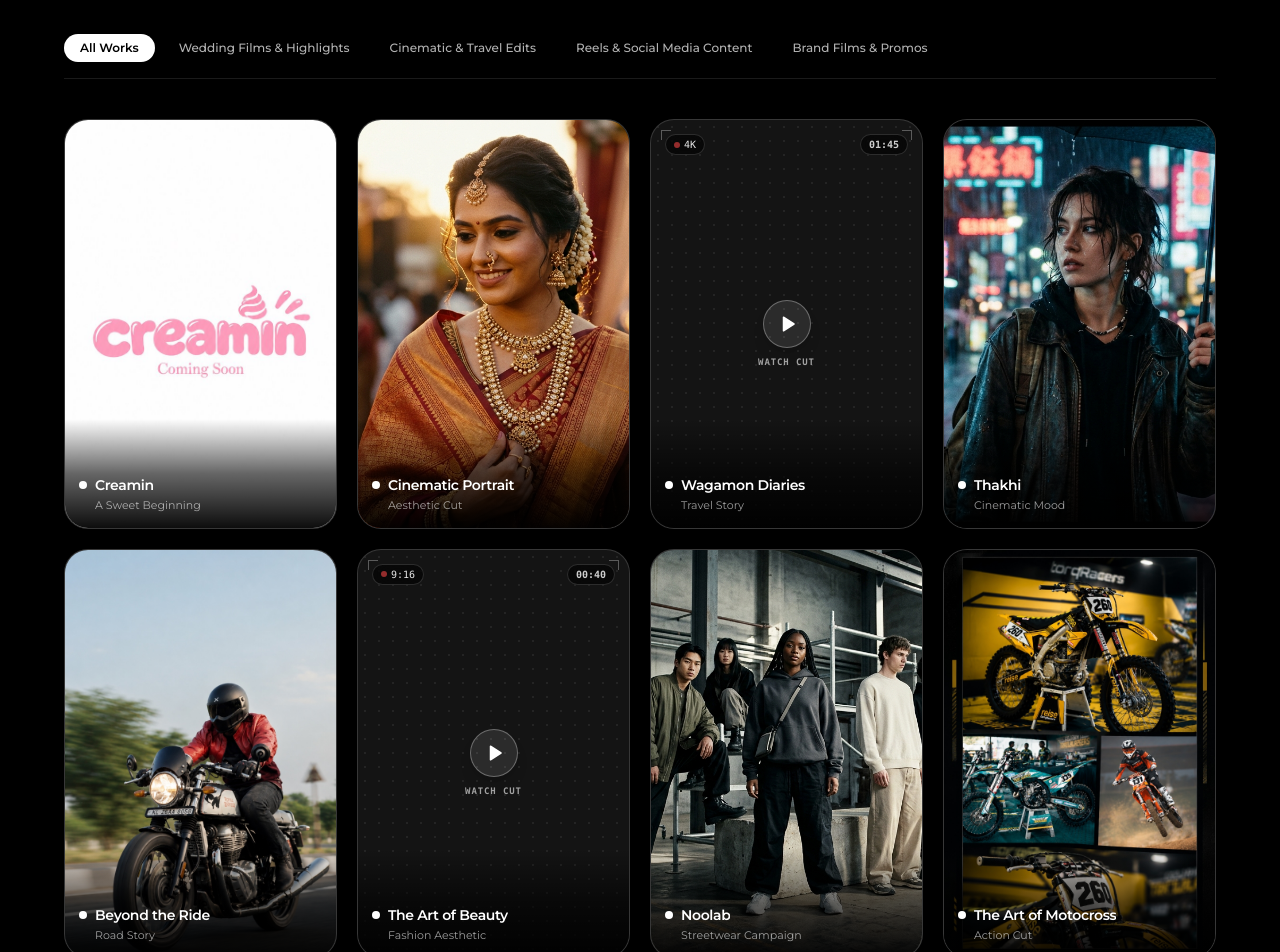
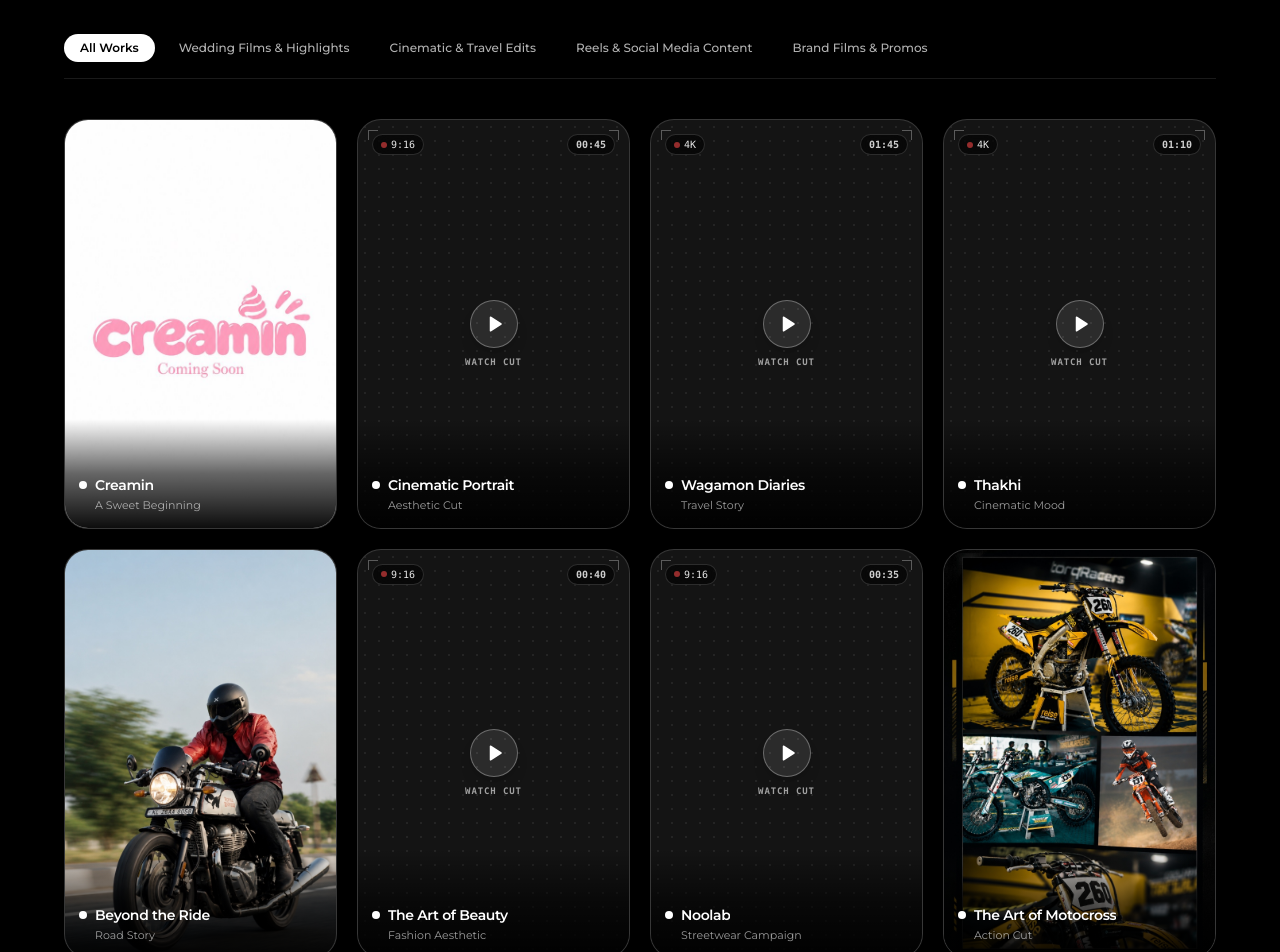
Before and after one commit to thenameisanzu/Anandhu-prasad-portfolio, a Next.js app: page / in a window 1280 px wide. Shown: the part 2120-3072 px from the top of the page. Built offline with nearby package versions, Linux system fonts and the light colour scheme; a web font is replaced by a local one.

Commit message:
fix(projects): keep only user-provided 4 thumbnails and reset others to viewfinder placeholder

```diff
--- a/components/Site.jsx
+++ b/components/Site.jsx
@@ -251,7 +251,7 @@ export const PROJECTS = [
     desc: 'Dreamy aesthetic portrait film with luminous skin tones, soft highlight rolls, rhythmic pacing, and emotional music bed.',
     driveUrl: 'https://drive.google.com/file/d/1c4-XQAbTFMkh2SknbMIdgNMcRCqgIenJ/view?usp=sharing',
     previewUrl: 'https://drive.google.com/file/d/1c4-XQAbTFMkh2SknbMIdgNMcRCqgIenJ/preview',
-    thumbnailImage: '/projects/kalyani.jpg',
+    thumbnailImage: null,
     tags: ['Portrait Film', 'Skin Tone Color', 'DaVinci Resolve'],
   },
   {
@@ -285,7 +285,7 @@ export const PROJECTS = [
     desc: 'Atmospheric neon-lit portrait edit with intimate character pacing, ambient rain soundscapes, and subtle 35mm print film emulation.',
     driveUrl: 'https://drive.google.com/file/d/1BBdkpSsO3tCH0Pq_lJNo7c5ne8QJajhx/view?usp=sharing',
     previewUrl: 'https://drive.google.com/file/d/1BBdkpSsO3tCH0Pq_lJNo7c5ne8QJajhx/preview',
-    thumbnailImage: '/projects/thakshi.jpg',
+    thumbnailImage: null,
     tags: ['Cinematic Mood', 'Film Halation', 'DaVinci Resolve'],
   },
   {
@@ -336,7 +336,7 @@ export const PROJECTS = [
     desc: 'Modern streetwear apparel campaign designed for viral retention on Instagram Reels and TikTok. Quick punch-ins, kinetic sync, and crisp bass drops.',
     driveUrl: 'https://drive.google.com/file/d/1uc4z_qQWK3nlHKzBIodNNHgPa05meSOO/view?usp=sharing',
     previewUrl: 'https://drive.google.com/file/d/1uc4z_qQWK3nlHKzBIodNNHgPa05meSOO/preview',
-    thumbnailImage: '/projects/noolab.jpg',
+    thumbnailImage: null,
     tags: ['Social Content', 'Kinetic Typography', 'CapCut Pro'],
   },
   {
```
